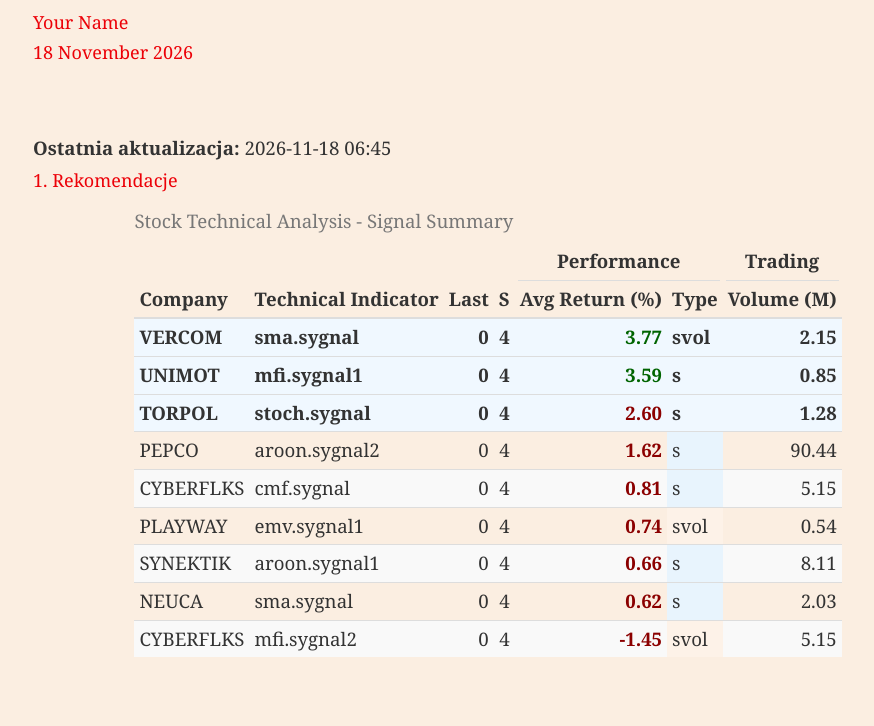
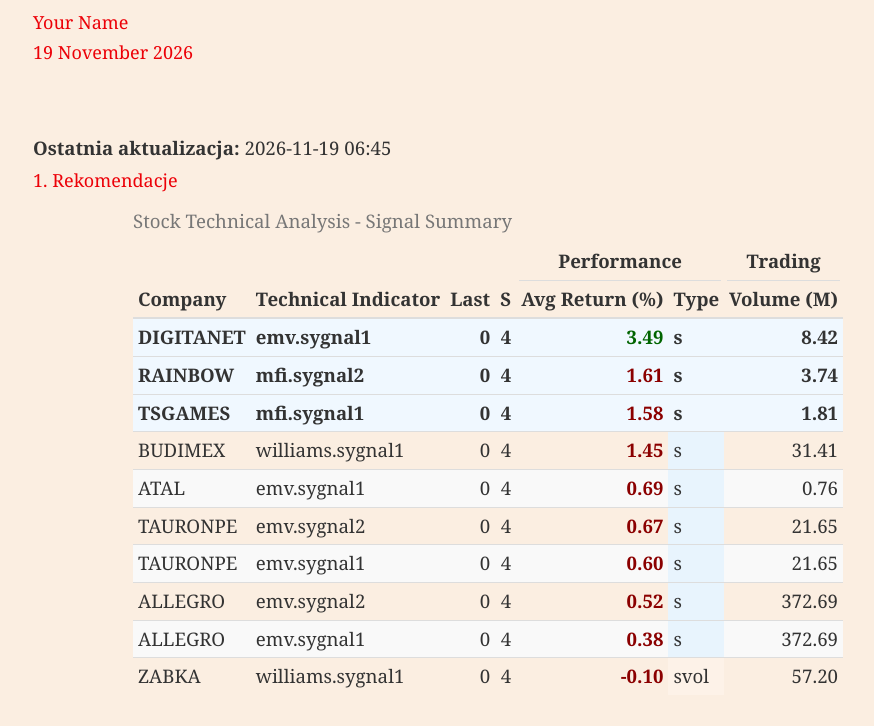
Before and after one commit to ignacymorawski/kipling, a plain HTML site: page index.html in a window 1280 px wide. Shown: the part 68-794 px from the top of the page, without its empty margins (152-1026 px from the left). Drawn offline with nearby package versions, Linux system fonts and the light colour scheme; some packages are replaced by stand-ins of ours.

Commit message:
Auto-update site: 2026-11-19 06:45:06

```diff
--- a/index.html
+++ b/index.html
@@ -11,7 +11,7 @@
 
 <meta name="author" content="Your Name" />
 
-<meta name="date" content="2026-11-18" />
+<meta name="date" content="2026-11-19" />
 
 <title>Analysis of Recommended Stocks</title>
 
@@ -576,7 +576,7 @@ display: none;
 
 <h1 class="title toc-ignore">Analysis of Recommended Stocks</h1>
 <h4 class="author">Your Name</h4>
-<h4 class="date">18 November 2026</h4>
+<h4 class="date">19 November 2026</h4>
 
 </div>
 
@@ -607,7 +607,7 @@ background-color: #FBEEE1;
 }
 </style>
 <p><br /><br /></p>
-<p><strong>Ostatnia aktualizacja:</strong> 2026-11-18 06:45</p>
+<p><strong>Ostatnia aktualizacja:</strong> 2026-11-19 06:45</p>
 <div id="rekomendacje" class="section level4">
 <h4>1. Rekomendacje</h4>
 <table class="table table-striped table-hover table-condensed table-responsive" style="width: auto !important; margin-left: auto; margin-right: auto;">
@@ -656,10 +656,10 @@ Volume (M)
 <tbody>
 <tr>
 <td style="text-align:left;font-weight: bold;background-color: rgba(240, 248, 255, 255) !important;">
-VERCOM
+DIGITANET
 </td>
 <td style="text-align:left;font-weight: bold;background-color: rgba(240, 248, 255, 255) !important;">
-sma.sygnal
+emv.sygnal1
 </td>
 <td style="text-align:right;font-weight: bold;background-color: rgba(240, 248, 255, 255) !important;">
 0
@@ -668,18 +668,41 @@ sma.sygnal
 4
 </td>
 <td style="text-align:right;font-weight: bold;color: darkgreen !important;font-weight: bold;background-color: rgba(240, 248, 255, 255) !important;">
-3.77
+3.49
 </td>
-<td style="text-align:left;background-color: rgba(253, 242, 232, 255) !important;font-weight: bold;background-color: rgba(240, 248, 255, 255) !important;">
-svol
+<td style="text-align:left;background-color: rgba(232, 244, 253, 255) !important;font-weight: bold;background-color: rgba(240, 248, 255, 255) !important;">
+s
 </td>
 <td style="text-align:right;font-weight: bold;background-color: rgba(240, 248, 255, 255) !important;">
-2.15
+8.42
 </td>
 </tr>
 <tr>
 <td style="text-align:left;font-weight: bold;background-color: rgba(240, 248, 255, 255) !important;">
-UNIMOT
+RAINBOW
+</td>
+<td style="text-align:left;font-weight: bold;background-color: rgba(240, 248, 255, 255) !important;">
+mfi.sygnal2
+</td>
+<td style="text-align:right;font-weight: bold;background-color: rgba(240, 248, 255, 255) !important;">
+0
+</td>
+<td style="text-align:right;font-weight: bold;background-color: rgba(240, 248, 255, 255) !important;">
+4
+</td>
+<td style="text-align:right;font-weight: bold;color: darkred !important;font-weight: bold;background-color: rgba(240, 248, 255, 255) !important;">
+1.61
+</td>
+<td style="text-align:left;background-color: rgba(232, 244, 253, 255) !important;font-weight: bold;background-color: rgba(240, 248, 255, 255) !important;">
+s
+</td>
+<td style="text-align:right;font-weight: bold;background-color: rgba(240, 248, 255, 255) !important;">
+3.74
+</td>
+</tr>
+<tr>
+<td style="text-align:left;font-weight: bold;background-color: rgba(240, 248, 255, 255) !important;">
+TSGAMES
 </td>
 <td style="text-align:left;font-weight: bold;background-color: rgba(240, 248, 255, 255) !important;">
 mfi.sygnal1
@@ -690,45 +713,22 @@ mfi.sygnal1
 <td style="text-align:right;font-weight: bold;background-color: rgba(240, 248, 255, 255) !important;">
 4
 </td>
-<td style="text-align:right;font-weight: bold;color: darkgreen !important;font-weight: bold;background-color: rgba(240, 248, 255, 255) !important;">
-3.59
+<td style="text-align:right;font-weight: bold;color: darkred !important;font-weight: bold;background-color: rgba(240, 248, 255, 255) !important;">
+1.58
 </td>
 <td style="text-align:left;background-color: rgba(232, 244, 253, 255) !important;font-weight: bold;background-color: rgba(240, 248, 255, 255) !important;">
 s
 </td>
 <td style="text-align:right;font-weight: bold;background-color: rgba(240, 248, 255, 255) !important;">
-0.85
-</td>
-</tr>
-<tr>
-<td style="text-align:left;font-weight: bold;background-color: rgba(240, 248, 255, 255) !important;">
-TORPOL
-</td>
-<td style="text-align:left;font-weight: bold;background-color: rgba(240, 248, 255, 255) !important;">
-stoch.sygnal
-</td>
-<td style="text-align:right;font-weight: bold;background-color: rgba(240, 248, 255, 255) !important;">
-0
-</td>
-<td style="text-align:right;font-weight: bold;background-color: rgba(240, 248, 255, 255) !important;">
-4
-</td>
-<td style="text-align:right;font-weight: bold;color: darkred !important;font-weight: bold;background-color: rgba(240, 248, 255, 255) !important;">
-2.60
-</td>
-<td style="text-align:left;background-color: rgba(232, 244, 253, 255) !important;font-weight: bold;background-color: rgba(240, 248, 255, 255) !important;">
-s
-</td>
-<td style="text-align:right;font-weight: bold;background-color: rgba(240, 248, 255, 255) !important;">
-1.28
+1.81
 </td>
 </tr>
 <tr>
 <td style="text-align:left;">
-PEPCO
+BUDIMEX
 </td>
 <td style="text-align:left;">
-aroon.sygnal2
+williams.sygnal1
 </td>
 <td style="text-align:right;">
 0
@@ -737,41 +737,18 @@ aroon.sygnal2
 4
 </td>
 <td style="text-align:right;font-weight: bold;color: darkred !important;">
-1.62
+1.45
 </td>
 <td style="text-align:left;background-color: rgba(232, 244, 253, 255) !important;">
 s
 </td>
 <td style="text-align:right;">
-90.44
+31.41
 </td>
 </tr>
 <tr>
 <td style="text-align:left;">
-CYBERFLKS
-</td>
-<td style="text-align:left;">
-cmf.sygnal
-</td>
-<td style="text-align:right;">
-0
-</td>
-<td style="text-align:right;">
-4
-</td>
-<td style="text-align:right;font-weight: bold;color: darkred !important;">
-0.81
-</td>
-<td style="text-align:left;background-color: rgba(232, 244, 253, 255) !important;">
-s
-</td>
-<td style="text-align:right;">
-5.15
-</td>
-</tr>
-<tr>
-<td style="text-align:left;">
-PLAYWAY
+ATAL
 </td>
 <td style="text-align:left;">
 emv.sygnal1
@@ -783,21 +760,21 @@ emv.sygnal1
 4
 </td>
 <td style="text-align:right;font-weight: bold;color: darkred !important;">
-0.74
+0.69
 </td>
-<td style="text-align:left;background-color: rgba(253, 242, 232, 255) !important;">
-svol
+<td style="text-align:left;background-color: rgba(232, 244, 253, 255) !important;">
+s
 </td>
 <td style="text-align:right;">
-0.54
+0.76
 </td>
 </tr>
 <tr>
 <td style="text-align:left;">
-SYNEKTIK
+TAURONPE
 </td>
 <td style="text-align:left;">
-aroon.sygnal1
+emv.sygnal2
 </td>
 <td style="text-align:right;">
 0
@@ -806,21 +783,21 @@ aroon.sygnal1
 4
 </td>
 <td style="text-align:right;font-weight: bold;color: darkred !important;">
-0.66
+0.67
 </td>
 <td style="text-align:left;background-color: rgba(232, 244, 253, 255) !important;">
 s
 </td>
 <td style="text-align:right;">
-8.11
+21.65
 </td>
 </tr>
 <tr>
 <td style="text-align:left;">
-NEUCA
+TAURONPE
 </td>
 <td style="text-align:left;">
-sma.sygnal
+emv.sygnal1
 </td>
 <td style="text-align:right;">
 0
@@ -829,21 +806,21 @@ sma.sygnal
 4
 </td>
 <td style="text-align:right;font-weight: bold;color: darkred !important;">
-0.62
+0.60
 </td>
 <td style="text-align:left;background-color: rgba(232, 244, 253, 255) !important;">
 s
 </td>
 <td style="text-align:right;">
-2.03
+21.65
 </td>
 </tr>
 <tr>
 <td style="text-align:left;">
-CYBERFLKS
+ALLEGRO
 </td>
 <td style="text-align:left;">
-mfi.sygnal2
+emv.sygnal2
 </td>
 <td style="text-align:right;">
 0
@@ -852,13 +829,59 @@ mfi.sygnal2
 4
 </td>
 <td style="text-align:right;font-weight: bold;color: darkred !important;">
--1.45
+0.52
+</td>
+<td style="text-align:left;background-color: rgba(232, 244, 253, 255) !important;">
+s
+</td>
+<td style="text-align:right;">
+372.69
+</td>
+</tr>
+<tr>
+<td style="text-align:left;">
+ALLEGRO
+</td>
+<td style="text-align:left;">
+emv.sygnal1
+</td>
+<td style="text-align:right;">
+0
+</td>
+<td style="text-align:right;">
+4
+</td>
+<td style="text-align:right;font-weight: bold;color: darkred !important;">
+0.38
+</td>
+<td style="text-align:left;background-color: rgba(232, 244, 253, 255) !important;">
+s
+</td>
+<td style="text-align:right;">
+372.69
+</td>
+</tr>
+<tr>
+<td style="text-align:left;">
+ZABKA
+</td>
+<td style="text-align:left;">
+williams.sygnal1
+</td>
+<td style="text-align:right;">
+0
+</td>
+<td style="text-align:right;">
+4
+</td>
+<td style="text-align:right;font-weight: bold;color: darkred !important;">
+-0.10
 </td>
 <td style="text-align:left;background-color: rgba(253, 242, 232, 255) !important;">
 svol
 </td>
 <td style="text-align:right;">
-5.15
+57.20
 </td>
 </tr>
 </tbody>
```
